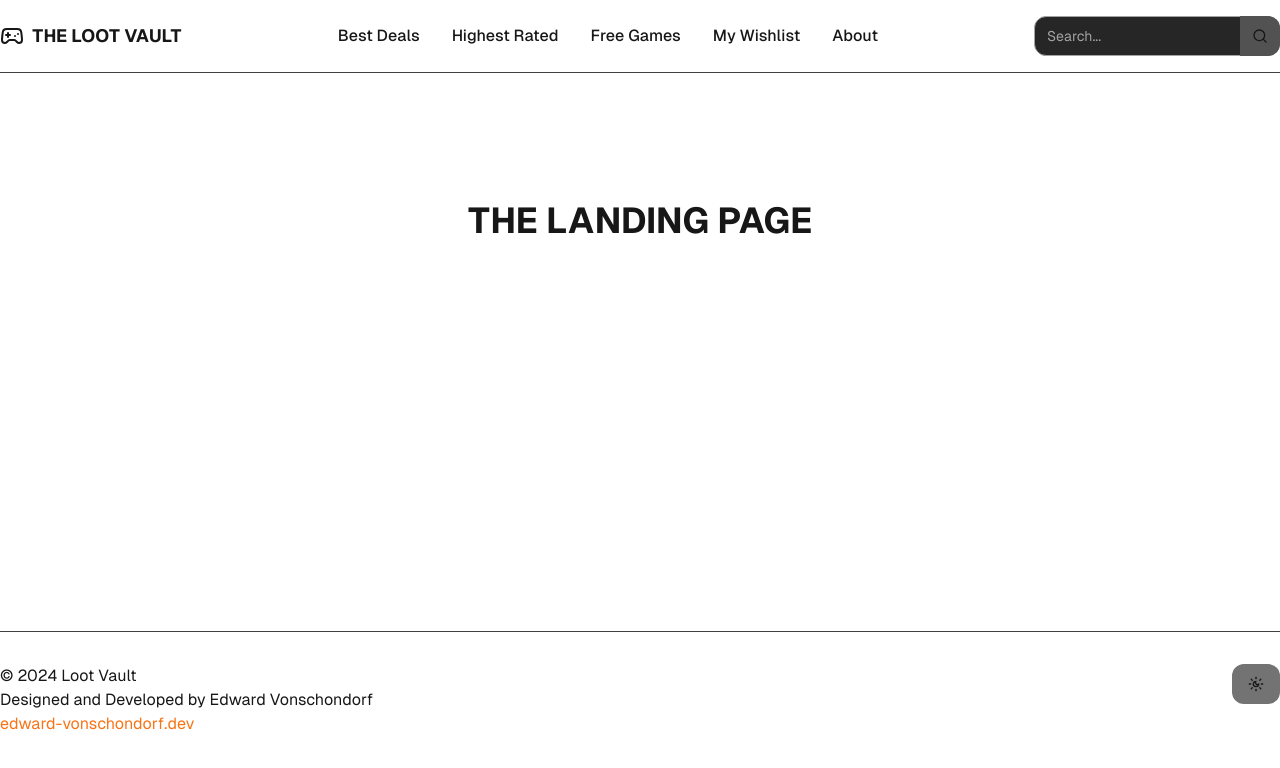
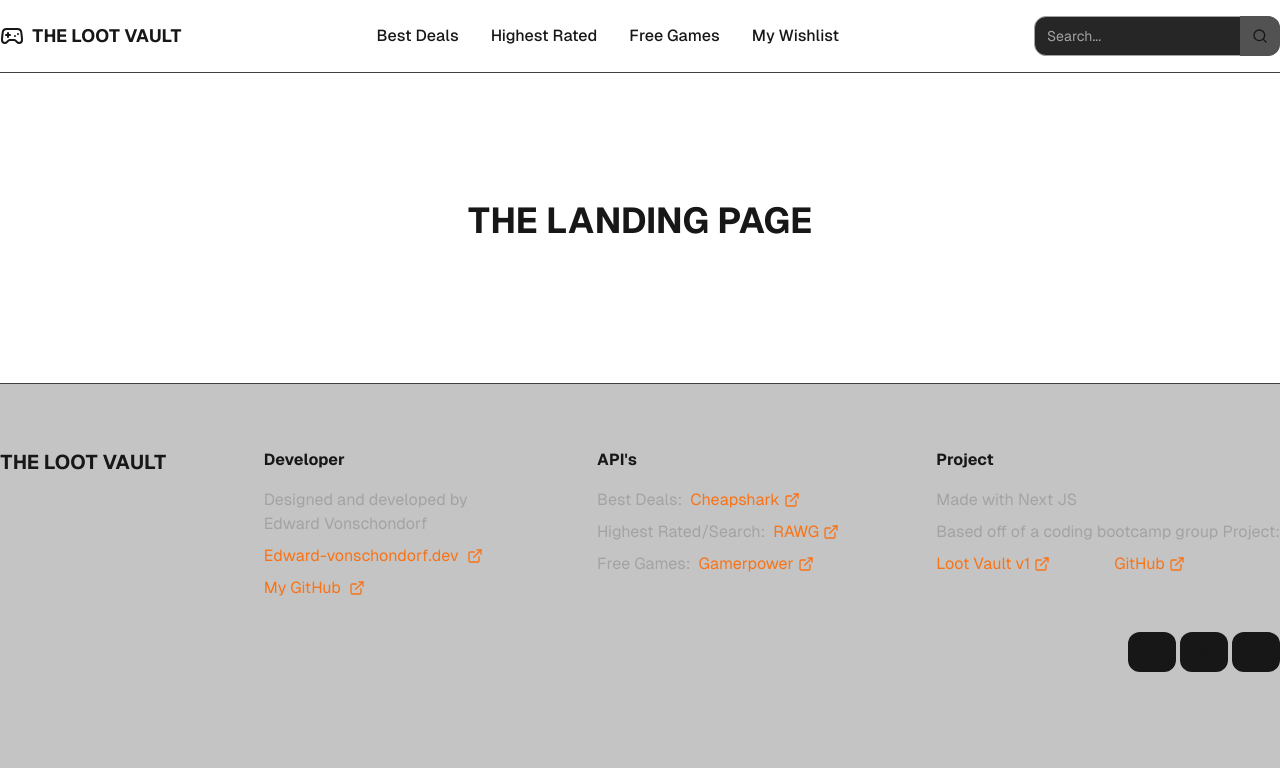
Before and after one commit to Torvec/next-level-loot, a Next.js app: page / in a window 1280 px wide. Shown: the top 768 px of the page. Built offline with nearby package versions, Linux system fonts and the light colour scheme.

Commit message:
Removed About page and link in header, put relevant about info in footer instead

```diff
--- a/src/app/about/page.tsx
+++ /dev/null
@@ -1,12 +0,0 @@
-export default function About() {
-  return (
-    <>
-      <h1 className="py-32 text-center text-4xl font-bold uppercase">About</h1>
-      <p>
-        Talk about why the project was made, that it is a non-commercial
-        project, what API&apos;s are used, mention the original version and link
-        to it, etc.
-      </p>
-    </>
-  );
-}
--- a/src/components/ui/footer.tsx
+++ b/src/components/ui/footer.tsx
@@ -1,28 +1,132 @@
-import { SunMoon } from "lucide-react";
+import { Moon, Sun, Monitor, ExternalLink } from "lucide-react";
 import { Button } from "@/components/ui/button";
 
 export default function Footer() {
   return (
-    <footer className="border-t border-neutral-700">
-      <div className="container mx-auto flex items-start justify-between pb-16 pt-8">
+    <footer className="border-t border-neutral-700 bg-neutral-900/25">
+      <div className="container mx-auto space-y-8 pb-32 pt-16">
+        <div className="flex items-start justify-between">
+          <h3 className="mb-4 text-xl font-bold uppercase">The Loot Vault</h3>
+          {/* Developer */}
           <div>
-          <p>&copy; 2024 Loot Vault</p>
-          <p>Designed and Developed by Edward Vonschondorf</p>
-          <p>
+            <h3 className="mb-4 font-bold">Developer</h3>
+            <ul className="space-y-2">
+              <li className="max-w-[22ch] text-neutral-400">
+                Designed and developed by Edward Vonschondorf
+              </li>
+              <li>
                 <a
                   href="https://edward-vonschondorf.dev"
                   target="_blank"
                   rel="noopener external"
-              className="text-orange-500 hover:text-orange-400"
+                  className="flex w-max items-center gap-2 text-orange-500 hover:text-orange-400"
                 >
-              edward-vonschondorf.dev
+                  <span>Edward-vonschondorf.dev</span>
+                  <ExternalLink size={16} />
                 </a>
-          </p>
+              </li>
+              <li>
+                <a
+                  href="https://github.com/Torvec"
+                  target="_blank"
+                  rel="noopener external"
+                  className="flex w-max items-center gap-2 text-orange-500 hover:text-orange-400"
+                >
+                  <span>My GitHub</span>
+                  <ExternalLink size={16} />
+                </a>
+              </li>
+            </ul>
+          </div>
+          {/* API's Used */}
+          <div>
+            <h3 className="mb-4 font-bold">API&apos;s</h3>
+            <ul className="space-y-2 text-neutral-400">
+              <li className="flex gap-2">
+                Best Deals:
+                <a
+                  href="https://apidocs.cheapshark.com/"
+                  target="_blank"
+                  rel="noopener external"
+                  className="flex w-max items-center gap-1 text-orange-500 hover:text-orange-400"
+                >
+                  <span>Cheapshark</span>
+                  <ExternalLink size={16} />
+                </a>
+              </li>
+              <li className="flex gap-2">
+                Highest Rated/Search:
+                <a
+                  href="https://apidocs.cheapshark.com/"
+                  target="_blank"
+                  rel="noopener external"
+                  className="flex w-max items-center gap-1 text-orange-500 hover:text-orange-400"
+                >
+                  <span>RAWG</span>
+                  <ExternalLink size={16} />
+                </a>
+              </li>
+              <li className="flex gap-2">
+                Free Games:
+                <a
+                  href="https://www.gamerpower.com/api-read"
+                  target="_blank"
+                  rel="noopener external"
+                  className="flex w-max items-center gap-1 text-orange-500 hover:text-orange-400"
+                >
+                  <span>Gamerpower</span>
+                  <ExternalLink size={16} />
+                </a>
+              </li>
+            </ul>
+          </div>
+          {/* Projec */}
+          <div>
+            <h3 className="mb-4 font-bold">Project</h3>
+            <ul className="space-y-2 text-neutral-400">
+              <li>Made with Next JS</li>
+              <li>
+                Based off of a coding bootcamp group Project:
+                <ul className="flex gap-16 py-2">
+                  <li>
+                    <a
+                      href="https://www.gamerpower.com/api-read"
+                      target="_blank"
+                      rel="noopener external"
+                      className="flex w-max items-center gap-1 text-orange-500 hover:text-orange-400"
+                    >
+                      <span>Loot Vault v1</span>
+                      <ExternalLink size={16} />
+                    </a>
+                  </li>
+                  <li>
+                    <a
+                      href="https://www.gamerpower.com/api-read"
+                      target="_blank"
+                      rel="noopener external"
+                      className="flex w-max items-center gap-1 text-orange-500 hover:text-orange-400"
+                    >
+                      <span>GitHub</span>
+                      <ExternalLink size={16} />
+                    </a>
+                  </li>
+                </ul>
+              </li>
+            </ul>
+          </div>
         </div>
         {/* THEME TOGGLE */}
-        <Button className="rounded-xl bg-neutral-500">
-          <SunMoon size={24} />
+        <div className="flex justify-end gap-1">
+          <Button className="rounded-xl bg-neutral-900">
+            <Moon size={24} />
           </Button>
+          <Button className="rounded-xl bg-neutral-900">
+            <Sun size={24} />
+          </Button>
+          <Button className="rounded-xl bg-neutral-900">
+            <Monitor size={24} />
+          </Button>
+        </div>
       </div>
     </footer>
   );
--- a/src/components/ui/header.tsx
+++ b/src/components/ui/header.tsx
@@ -19,10 +19,6 @@ export default async function Header() {
     {
       href: "/wishlist",
       label: "My Wishlist",
-    },
-    {
-      href: "/about",
-      label: "About",
     },
   ];
 
```
Lines whose indentation alone changed are shown as unchanged.
